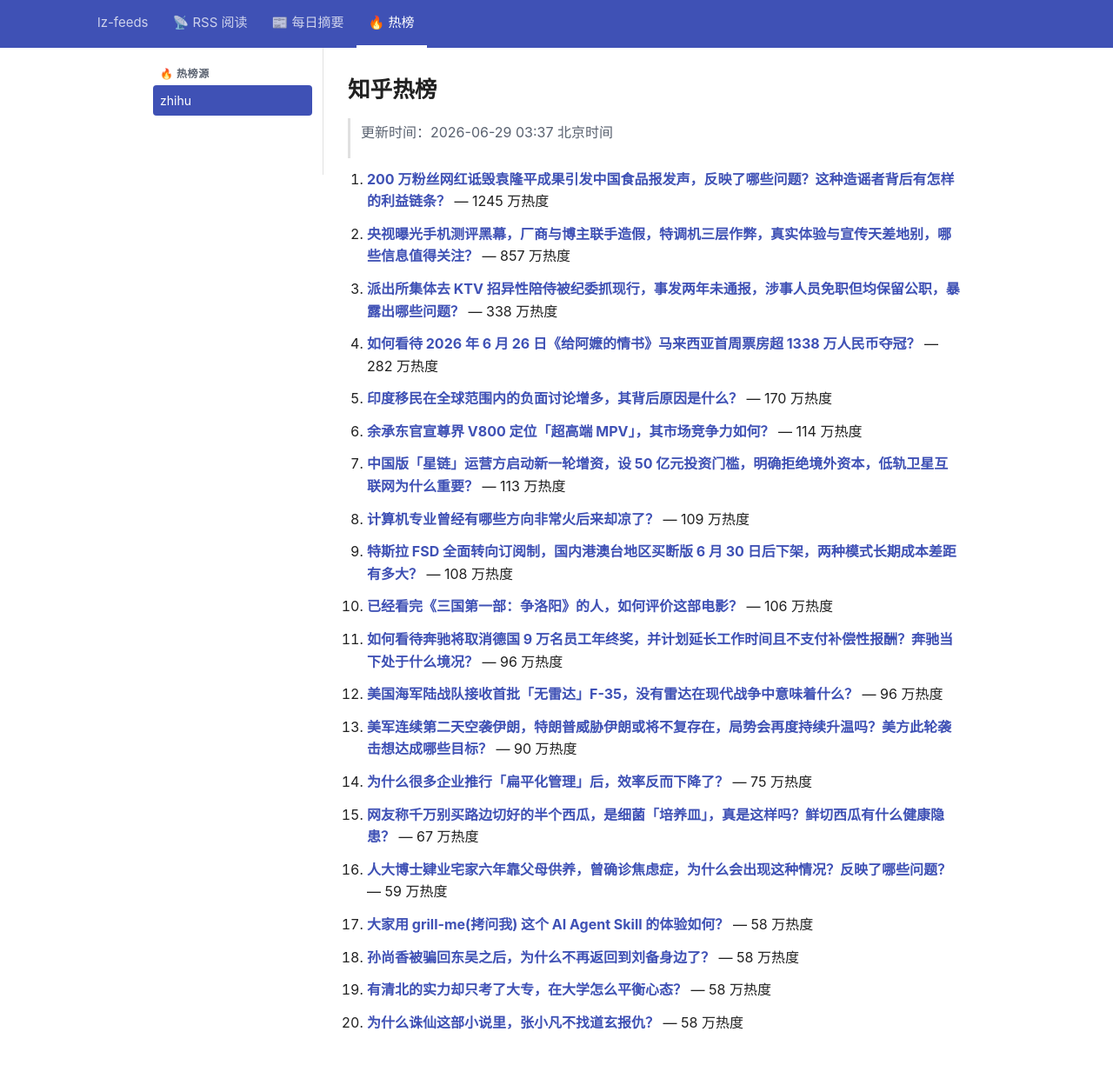
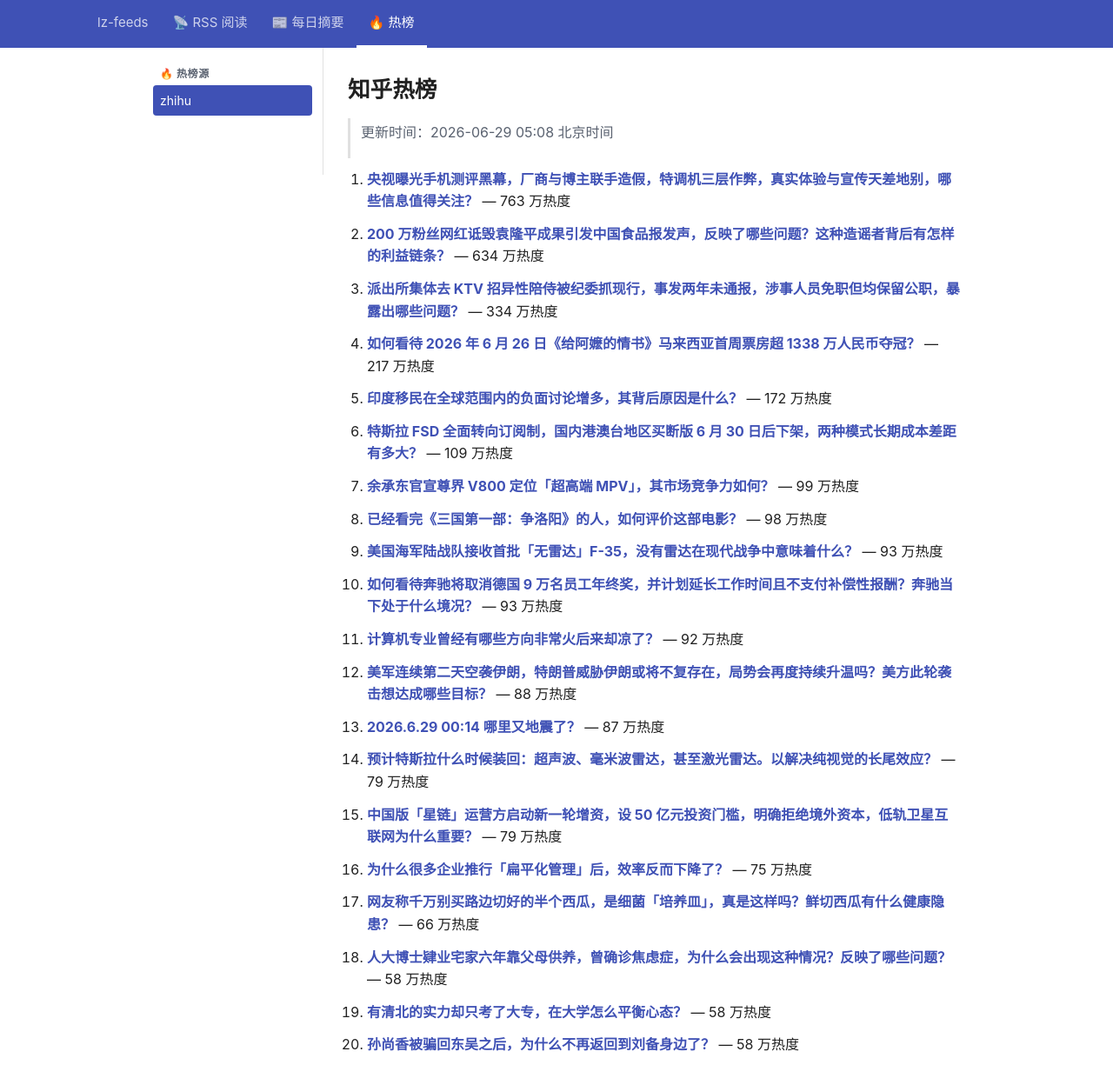
Before and after one commit to lizhang0101/lz-feeds, a Jekyll site: the page built from _hotlist/zhihu.md, in a window 1280 px wide and 1279 px high. Shown: the top 1248 px of the window at 87% size. Built offline with Jekyll 4.4.1, drawn with Linux system fonts in a browser that asks for light colours.

Commit message:
hotlist: 2026-06-28T21:08Z

```diff
--- a/_hotlist/zhihu.md
+++ b/_hotlist/zhihu.md
@@ -1,48 +1,48 @@
 ---
-updated: 2026-06-29 03:37 北京时间
+updated: 2026-06-29 05:08 北京时间
 count: 20
 ---
 
 # 知乎热榜
 
-> 更新时间：2026-06-29 03:37 北京时间
+> 更新时间：2026-06-29 05:08 北京时间
 
-1. **[200 万粉丝网红诋毁袁隆平成果引发中国食品报发声，反映了哪些问题？这种造谣者背后有怎样的利益链条？](https://www.zhihu.com/question/2054482230035191060)** — 1245 万热度
+1. **[央视曝光手机测评黑幕，厂商与博主联手造假，特调机三层作弊，真实体验与宣传天差地别，哪些信息值得关注？](https://www.zhihu.com/question/2054487183839474287)** — 763 万热度
 
-2. **[央视曝光手机测评黑幕，厂商与博主联手造假，特调机三层作弊，真实体验与宣传天差地别，哪些信息值得关注？](https://www.zhihu.com/question/2054487183839474287)** — 857 万热度
+2. **[200 万粉丝网红诋毁袁隆平成果引发中国食品报发声，反映了哪些问题？这种造谣者背后有怎样的利益链条？](https://www.zhihu.com/question/2054482230035191060)** — 634 万热度
 
-3. **[派出所集体去 KTV 招异性陪侍被纪委抓现行，事发两年未通报，涉事人员免职但均保留公职，暴露出哪些问题？](https://www.zhihu.com/question/2054635178702496761)** — 338 万热度
+3. **[派出所集体去 KTV 招异性陪侍被纪委抓现行，事发两年未通报，涉事人员免职但均保留公职，暴露出哪些问题？](https://www.zhihu.com/question/2054635178702496761)** — 334 万热度
 
-4. **[如何看待 2026 年 6 月 26 日《给阿嬷的情书》马来西亚首周票房超 1338 万人民币夺冠？](https://www.zhihu.com/question/2053881060979692707)** — 282 万热度
+4. **[如何看待 2026 年 6 月 26 日《给阿嬷的情书》马来西亚首周票房超 1338 万人民币夺冠？](https://www.zhihu.com/question/2053881060979692707)** — 217 万热度
 
-5. **[印度移民在全球范围内的负面讨论增多，其背后原因是什么？](https://www.zhihu.com/question/2046751607690474225)** — 170 万热度
+5. **[印度移民在全球范围内的负面讨论增多，其背后原因是什么？](https://www.zhihu.com/question/2046751607690474225)** — 172 万热度
 
-6. **[余承东官宣尊界 V800 定位「超高端 MPV」，其市场竞争力如何？](https://www.zhihu.com/question/2047340679060251139)** — 114 万热度
+6. **[特斯拉 FSD 全面转向订阅制，国内港澳台地区买断版 6 月 30 日后下架，两种模式长期成本差距有多大？](https://www.zhihu.com/question/2053871133401806051)** — 109 万热度
 
-7. **[中国版「星链」运营方启动新一轮增资，设 50 亿元投资门槛，明确拒绝境外资本，低轨卫星互联网为什么重要？](https://www.zhihu.com/question/2053410817152902707)** — 113 万热度
+7. **[余承东官宣尊界 V800 定位「超高端 MPV」，其市场竞争力如何？](https://www.zhihu.com/question/2047340679060251139)** — 99 万热度
 
-8. **[计算机专业曾经有哪些方向非常火后来却凉了？](https://www.zhihu.com/question/323592434)** — 109 万热度
+8. **[已经看完《三国第一部：争洛阳》的人，如何评价这部电影？](https://www.zhihu.com/question/2054299915073983689)** — 98 万热度
 
-9. **[特斯拉 FSD 全面转向订阅制，国内港澳台地区买断版 6 月 30 日后下架，两种模式长期成本差距有多大？](https://www.zhihu.com/question/2053871133401806051)** — 108 万热度
+9. **[美国海军陆战队接收首批「无雷达」F-35，没有雷达在现代战争中意味着什么？](https://www.zhihu.com/question/2053970381673861771)** — 93 万热度
 
-10. **[已经看完《三国第一部：争洛阳》的人，如何评价这部电影？](https://www.zhihu.com/question/2054299915073983689)** — 106 万热度
+10. **[如何看待奔驰将取消德国 9 万名员工年终奖，并计划延长工作时间且不支付补偿性报酬？奔驰当下处于什么境况？](https://www.zhihu.com/question/2054316615341007572)** — 93 万热度
 
-11. **[如何看待奔驰将取消德国 9 万名员工年终奖，并计划延长工作时间且不支付补偿性报酬？奔驰当下处于什么境况？](https://www.zhihu.com/question/2054316615341007572)** — 96 万热度
+11. **[计算机专业曾经有哪些方向非常火后来却凉了？](https://www.zhihu.com/question/323592434)** — 92 万热度
 
-12. **[美国海军陆战队接收首批「无雷达」F-35，没有雷达在现代战争中意味着什么？](https://www.zhihu.com/question/2053970381673861771)** — 96 万热度
+12. **[美军连续第二天空袭伊朗，特朗普威胁伊朗或将不复存在，局势会再度持续升温吗？美方此轮袭击想达成哪些目标？](https://www.zhihu.com/question/2054471851032539301)** — 88 万热度
 
-13. **[美军连续第二天空袭伊朗，特朗普威胁伊朗或将不复存在，局势会再度持续升温吗？美方此轮袭击想达成哪些目标？](https://www.zhihu.com/question/2054471851032539301)** — 90 万热度
+13. **[2026.6.29  00:14  哪里又地震了？](https://www.zhihu.com/question/2054719610142954224)** — 87 万热度
 
-14. **[为什么很多企业推行「扁平化管理」后，效率反而下降了？](https://www.zhihu.com/question/2008535307650355823)** — 75 万热度
+14. **[预计特斯拉什么时候装回：超声波、毫米波雷达，甚至激光雷达。以解决纯视觉的长尾效应？](https://www.zhihu.com/question/2053453700853666783)** — 79 万热度
 
-15. **[网友称千万别买路边切好的半个西瓜，是细菌「培养皿」，真是这样吗？鲜切西瓜有什么健康隐患？](https://www.zhihu.com/question/2053831515008496055)** — 67 万热度
+15. **[中国版「星链」运营方启动新一轮增资，设 50 亿元投资门槛，明确拒绝境外资本，低轨卫星互联网为什么重要？](https://www.zhihu.com/question/2053410817152902707)** — 79 万热度
 
-16. **[人大博士肄业宅家六年靠父母供养，曾确诊焦虑症，为什么会出现这种情况？反映了哪些问题？](https://www.zhihu.com/question/2054263250850669356)** — 59 万热度
+16. **[为什么很多企业推行「扁平化管理」后，效率反而下降了？](https://www.zhihu.com/question/2008535307650355823)** — 75 万热度
 
-17. **[大家用 grill-me(拷问我) 这个 AI Agent Skill 的体验如何？](https://www.zhihu.com/question/2054005413406946147)** — 58 万热度
+17. **[网友称千万别买路边切好的半个西瓜，是细菌「培养皿」，真是这样吗？鲜切西瓜有什么健康隐患？](https://www.zhihu.com/question/2053831515008496055)** — 66 万热度
 
-18. **[孙尚香被骗回东吴之后，为什么不再返回到刘备身边了？](https://www.zhihu.com/question/508550781)** — 58 万热度
+18. **[人大博士肄业宅家六年靠父母供养，曾确诊焦虑症，为什么会出现这种情况？反映了哪些问题？](https://www.zhihu.com/question/2054263250850669356)** — 58 万热度
 
 19. **[有清北的实力却只考了大专，在大学怎么平衡心态？](https://www.zhihu.com/question/14594933986)** — 58 万热度
 
-20. **[为什么诛仙这部小说里，张小凡不找道玄报仇？](https://www.zhihu.com/question/2054661595121333246)** — 58 万热度
+20. **[孙尚香被骗回东吴之后，为什么不再返回到刘备身边了？](https://www.zhihu.com/question/508550781)** — 58 万热度
```
